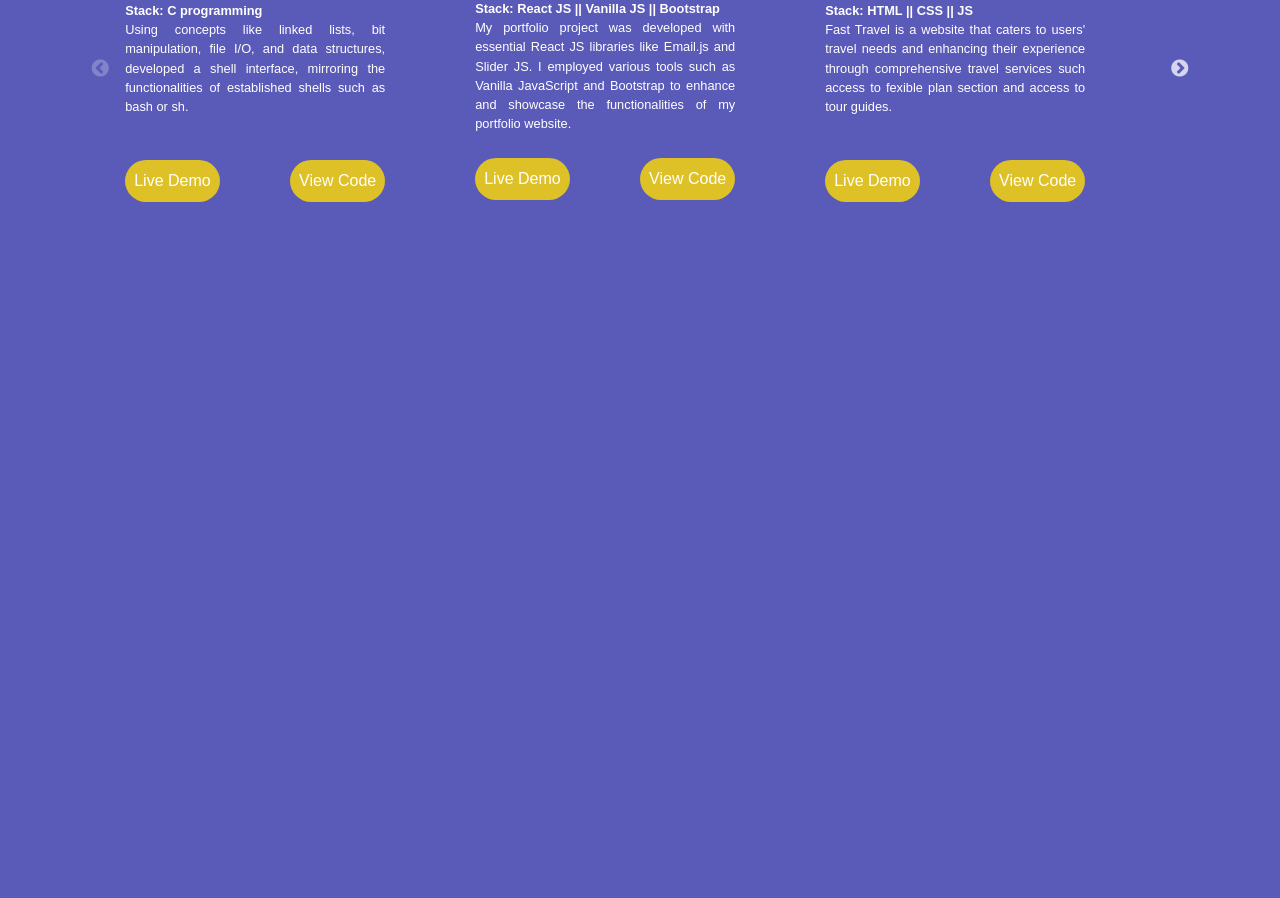
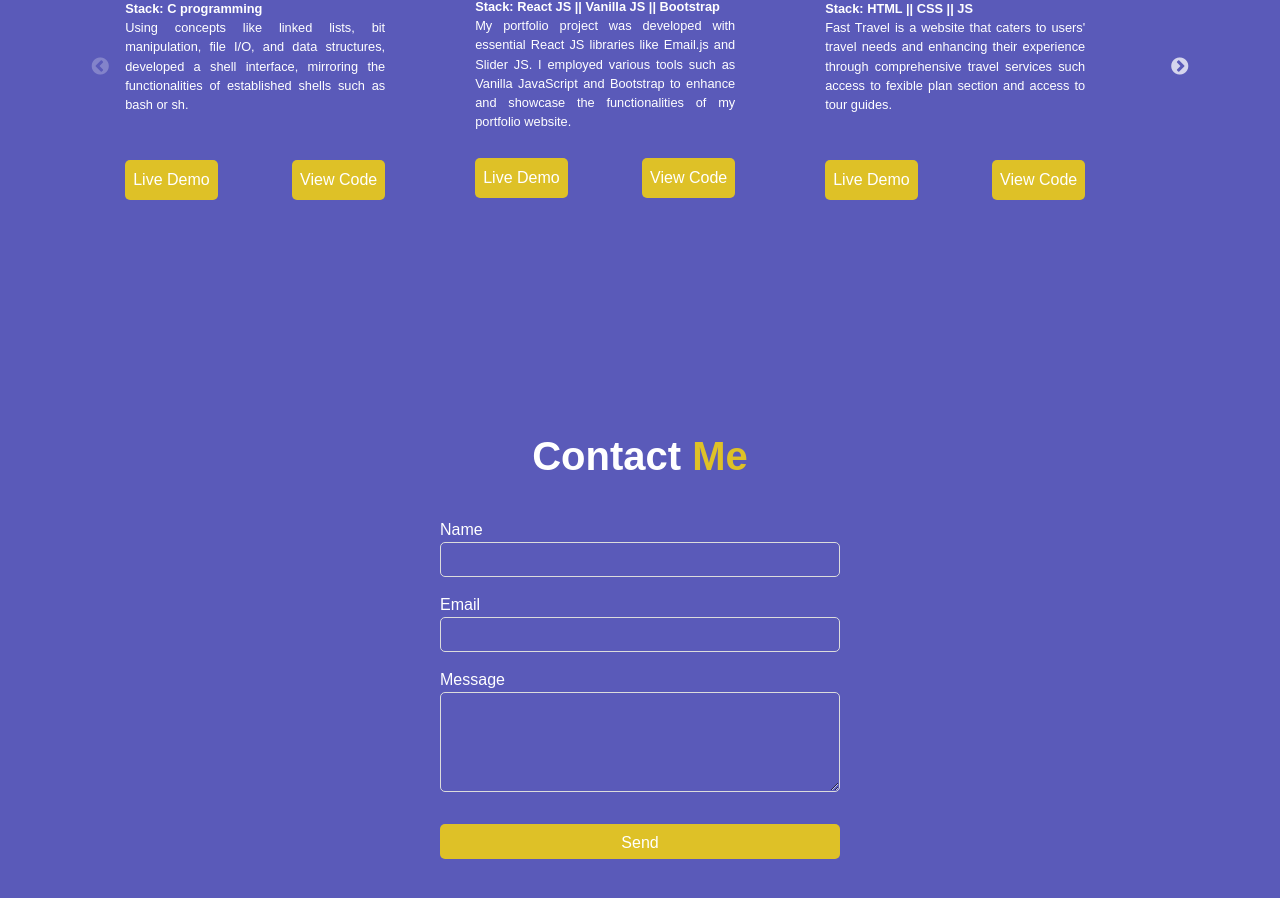
Before and after one commit to khairatAA/My_Portfolio_Website, a React (Vite) app in the folder my-portfolio/: page / in a window 1280 px wide. Shown: the part 1611-2509 px from the top of the page. Before the commit the page ends 2039 px from the top, so only its background shows below. Built offline with nearby package versions, Linux system fonts and the light colour scheme; grey boxes are pictures that could not be loaded.

Commit message:
add: implement the contact me section

```diff
--- a/my-portfolio/package.json
+++ b/my-portfolio/package.json
@@ -10,9 +10,11 @@
     "preview": "vite preview"
   },
   "dependencies": {
+    "@emailjs/browser": "^3.11.0",
     "@headlessui/react": "^1.7.17",
     "@heroicons/react": "^2.0.18",
     "bootstrap": "^5.3.2",
+    "dotenv": "^16.3.1",
     "react": "^18.2.0",
     "react-dom": "^18.2.0",
     "react-router-dom": "^6.20.1",
--- a/my-portfolio/src/App.css
+++ b/my-portfolio/src/App.css
@@ -48,8 +48,8 @@ html{
     color: #FFFFFF;
     background-color: #DEC127;
     font-size: 1rem;
-    padding: 0.5rem;
-    border-radius: 100px;
+    padding: 7px;
+    border-radius: 5px;
 }
 
 a, a:hover{
@@ -102,7 +102,7 @@ nav.navbar.navbar-expand-lg.navbar-light.fixed-top {
 
 
 /* home section and About section*/
-.home, .about {
+.home, .about, .contact-me {
     display: flex;
     flex-direction: row;
     padding: 7rem 9%;
@@ -120,7 +120,10 @@ nav.navbar.navbar-expand-lg.navbar-light.fixed-top {
     padding: 20px;
 }
 
-.home_content_name, .about_content_title, .portfolio-title {
+.home_content_name,
+.about_content_title,
+.portfolio-title,
+.contact-me-title {
     font-weight:bolder;
     font-size: 2.5rem;
 }
@@ -233,6 +236,80 @@ nav.navbar.navbar-expand-lg.navbar-light.fixed-top {
 }
 
 
+/* Contact Me */
+.contact-me{
+    display: flex;
+    flex-direction: column;
+    padding-top: 0;
+    align-items: center;
+}
+
+.contact-me-title{
+    text-align: center;
+}
+
+.contact-me-title span{
+    color: #DEC127;
+}
+
+.contact-me-form{
+    width: 400px;
+}
+
+.notification {
+    color: #DEC127;
+    font-weight: bold;
+}
+
+form {
+    display: flex;
+    align-items: flex-start;
+    flex-direction: column;
+    width: 100%;
+}
+
+input {
+    width: 100%;
+    height: 35px;
+    padding: 7px;
+    outline: none;
+    border-radius: 5px;
+    border: 1px solid rgb(220, 220, 220);
+
+    &:focus {
+        border: 2px solid rgb(222, 193, 39);
+    }
+}
+
+textarea {
+    max-width: 100%;
+    min-width: 100%;
+    width: 100%;
+    max-height: 100px;
+    min-height: 100px;
+    padding: 7px;
+    outline: none;
+    border-radius: 5px;
+    border: 1px solid rgb(220, 220, 220);
+
+    &:focus {
+        border: 2px solid rgb(222, 193, 39);
+    }
+}
+
+label {
+    margin-top: 1rem;
+}
+
+input[type="submit"] {
+    margin-top: 2rem;
+    cursor: pointer;
+    background: rgb(222, 193, 39);
+    color: white;
+    border: none;
+}
+
+
 /* Media query */
 
 /* Tablet view */
@@ -254,6 +331,7 @@ nav.navbar.navbar-expand-lg.navbar-light.fixed-top {
         display: flex;
         justify-content: center;
     }
+
 }
 
 @media (max-width:480px) {
@@ -273,7 +351,8 @@ nav.navbar.navbar-expand-lg.navbar-light.fixed-top {
     /* Home for Large mobile screen */
     .home_content_name,
     .about_content_title,
-    .portfolio-title {
+    .portfolio-title,
+    .contact-me-title {
         font-size: 1.9rem;
     }
 
@@ -298,6 +377,11 @@ nav.navbar.navbar-expand-lg.navbar-light.fixed-top {
     .portfolio-title{
         padding-bottom: 1rem;
     }
+
+    /*Contact me*/
+    .contact-me-form{
+        width: 300px;
+    }
 }
 
 /* Small mobile screen */
@@ -306,7 +390,8 @@ nav.navbar.navbar-expand-lg.navbar-light.fixed-top {
     /* Home for small mobile screen */
     .home_content_name,
     .about_content_title,
-    .portfolio-title {
+    .portfolio-title,
+    .contact-me-title {
         font-size: 1.7rem;
     }
 
@@ -321,4 +406,19 @@ nav.navbar.navbar-expand-lg.navbar-light.fixed-top {
     .home .home_content .home_content_socials .socials_icon {
         width: 30px;
     }
+
+    /*Portfolio*/
+    .portfolio-text{
+        width: 220px;
+        height: 260px;
+    }
+
+    .slick-slide > div {
+        margin: 0 0px;
+    }
+
+    /*Contact me*/
+    .contact-me-form{
+        width: 250px;
+    }
 }
--- a/my-portfolio/src/App.jsx
+++ b/my-portfolio/src/App.jsx
@@ -7,6 +7,7 @@ import Home from './components/Home';
 import Navbar from './components/Navbar';
 import About from './components/About';
 import Portfolio from './components/Portfolio';
+import ContactMe from './components/Contact';
 
 
 {/* All the compontents are called here */}
@@ -20,6 +21,7 @@ const App = () => {
         </Routes>
         <About />
         <Portfolio />
+        <ContactMe />
       </div>
     </Router>
   )
--- /dev/null
+++ b/my-portfolio/src/components/Contact.jsx
@@ -0,0 +1,60 @@
+// Implementation of contact me feature using email.js library, to send free emails from the website
+
+import React, { useRef } from 'react';
+import emailjs from '@emailjs/browser';
+import { useState } from 'react';
+// import dotenv from 'dotenv';
+// dotenv.config();
+
+
+export default function ContactMe({ onClose }) {
+    const [notification, setNotification] = useState(null);
+    const form = useRef();
+
+    const sendEmail = (e) => {
+        e.preventDefault();
+
+        emailjs.sendForm(
+            import.meta.env.VITE_SERVICE_ID,
+            import.meta.env.VITE_TEMPLATE_ID,
+            form.current,
+            import.meta.env.VITE_PUBLIC_KEY,
+            )
+
+            .then((result) => {
+                console.log(result.text);
+                setNotification({ type: 'success', message: 'Message sent successfully!' });
+                console.log("message sent");
+                // onClose();
+                e.target.reset();
+            }, (error) => {
+                console.log(error.text);
+                setNotification({ type: 'error', message: 'Failed to send message. Please try again later.' });
+            });
+    };
+
+  return (
+    <div className='contact-me'>
+        <p className='contact-me-title'>Contact <span>Me</span></p>
+
+        <div className='contact-me-form'>
+
+            {notification && (
+                <div className={`notification ${notification.type}`}>
+                    {notification.message}
+                </div>
+            )}
+
+            <form ref={form} onSubmit={sendEmail}>
+                <label>Name</label>
+                <input type="text" name="user_name" />
+                <label>Email</label>
+                <input type="email" name="user_email" />
+                <label>Message</label>
+                <textarea name="message" />
+                <input type="submit" value="Send" />
+            </form>
+        </div>
+    </div>
+  );
+};
--- a/my-portfolio/src/components/Navbar.jsx
+++ b/my-portfolio/src/components/Navbar.jsx
@@ -1,9 +1,12 @@
 import { Link } from 'react-router-dom';
 import About from './About';
+import React, { useState } from 'react';
+import ContactMe from './Contact';
 
 
 {/* The Navbar componet of the website */}
 export default function Navbar() {
+    const [showContactForm, setShowContactForm] = useState(false);
 
     return (
     <nav className="navbar navbar-expand-lg navbar-light fixed-top">
@@ -37,10 +40,15 @@ export default function Navbar() {
                 </ul>
 
                 {/* Button on the left */}
-                <button className='nav-btn'>
-                    Contact Me
+                {/* <button className='nav-btn' onClick={() => setShowContactForm(true)}>
+                        Contact Me
                 </button>
 
+                {showContactForm && <ContactMe onClose={() => setShowContactForm(false)} />} */}
+
+                <button className='nav-btn'>
+                        Contact Me
+                </button>
             </div>
         </div>
     </nav>
--- a/my-portfolio/src/components/Portfolio.jsx
+++ b/my-portfolio/src/components/Portfolio.jsx
@@ -41,6 +41,15 @@ export default function Navbar() {
                     centerMode:true,
                     centerPadding: '15px'
                 }
+            },
+            {
+                breakpoint: 400,
+                settings: {
+                    slidesToShow: 1,
+                    slidesToScroll: 1,
+                    centerMode:false,
+                    centerPadding: '0px'
+                }
             }
         ]
     };
```
Also changed, not shown: 2 other files (tests, documents, lock files or other folders).
